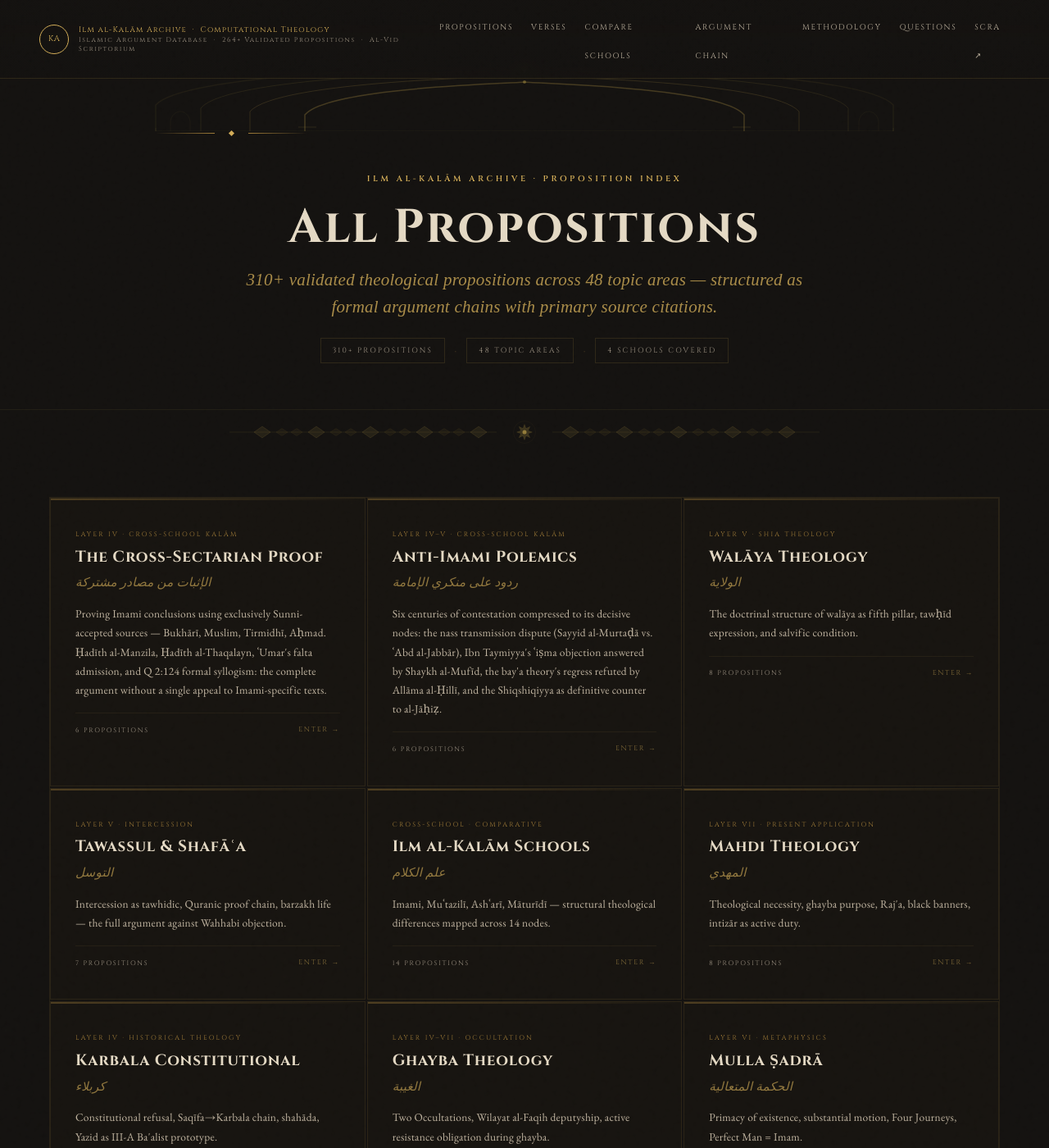
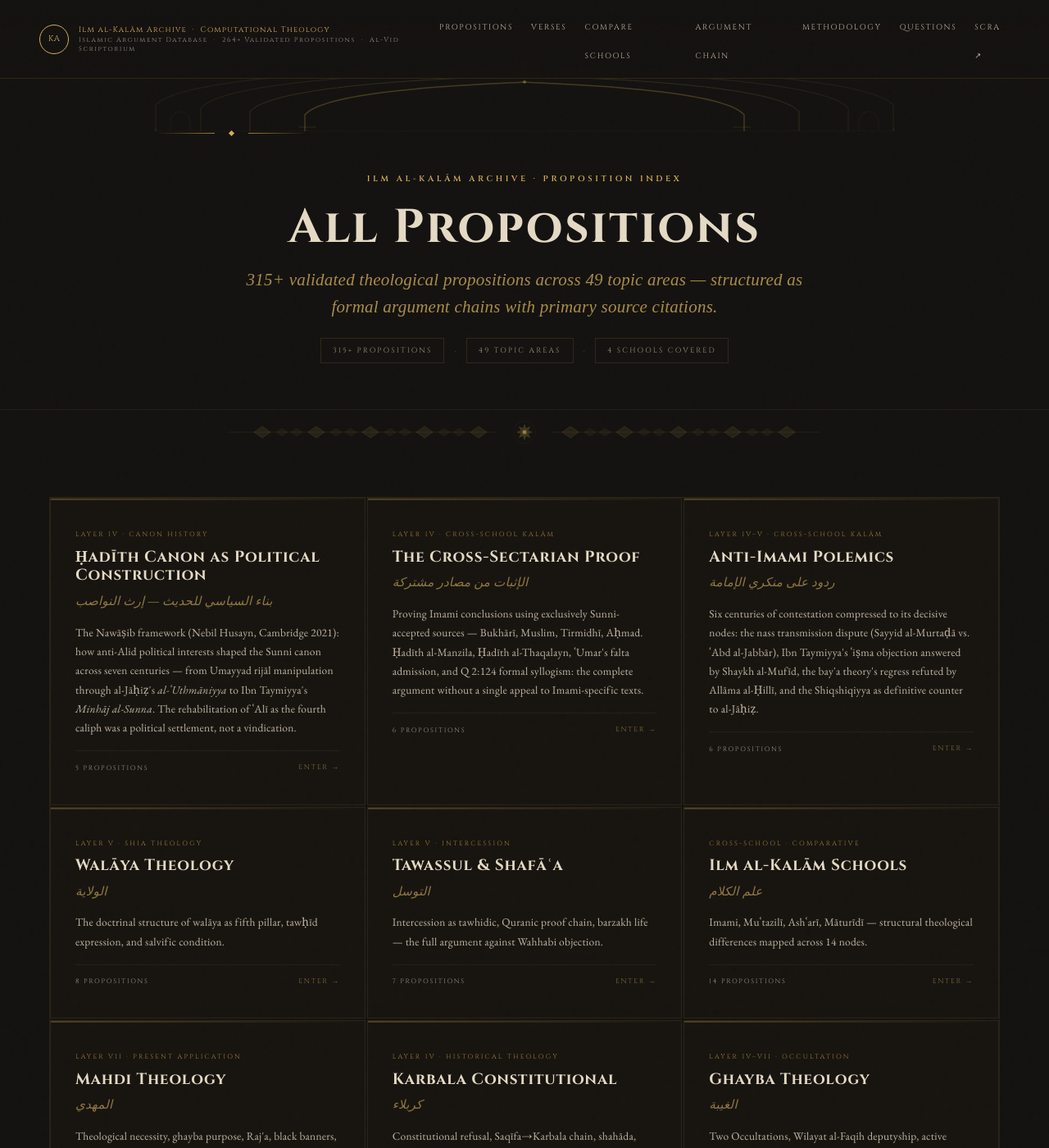
Before and after one commit to sacredcivilization/sacred-archive, a Jekyll site: the page built from propositions/index.html, in a window 1280 px wide and 1400 px high. Shown: the whole window at 82% size. Built offline with Jekyll 4.4.1, drawn with Linux system fonts in a browser that asks for light colours; some web fonts are replaced.

Commit message:
Add T49 Hadith Canon as Political Construction — 5 propositions (CANON-001 to CANON-005)
Nawasib framework from Husayn Opposing the Imam (Cambridge 2021):
canon-shaping agents, cross-genre methodology, rehabilitation as
political settlement, al-Jahiz al-Uthmaniyya, Ibn Taymiyya Minhaj
al-Sunna. Update index: 49 topics, 315+ propositions.

Co-Authored-By: Claude Sonnet 4.6 <noreply@anthropic.com>

```diff
--- a/propositions/index.html
+++ b/propositions/index.html
@@ -11,11 +11,11 @@ description: "107+ validated Islamic theological propositions across 14 topic ar
       <div class="ornament"><span class="line a"></span><span class="dia"></span><span class="line b"></span></div>
       <p class="topic-eye">Ilm al-Kalām Archive · Proposition Index</p>
       <h1 class="topic-title-h1">All Propositions</h1>
-      <p class="topic-subtitle">310+ validated theological propositions across 48 topic areas — structured as formal argument chains with primary source citations.</p>
+      <p class="topic-subtitle">315+ validated theological propositions across 49 topic areas — structured as formal argument chains with primary source citations.</p>
       <div class="topic-stats-bar">
-        <span class="tsb-item">310+ Propositions</span>
+        <span class="tsb-item">315+ Propositions</span>
         <span class="tsb-sep">·</span>
-        <span class="tsb-item">48 Topic Areas</span>
+        <span class="tsb-item">49 Topic Areas</span>
         <span class="tsb-sep">·</span>
         <span class="tsb-item">4 Schools Covered</span>
       </div>
@@ -26,6 +26,14 @@ description: "107+ validated Islamic theological propositions across 14 topic ar
 
   <div class="topic-index-wrap" style="padding-top:52px;">
     <div class="topic-index-grid">
+
+      <a href="{{ '/propositions/hadith-canon-construction/' | relative_url }}" class="topic-index-card">
+        <div class="tic-layer">Layer IV · Canon History</div>
+        <div class="tic-name">Ḥadīth Canon as Political Construction</div>
+        <div class="tic-arabic">بناء السياسي للحديث — إرث النواصب</div>
+        <p class="tic-desc">The Nawāṣib framework (Nebil Husayn, Cambridge 2021): how anti-Alid political interests shaped the Sunni canon across seven centuries — from Umayyad rijāl manipulation through al-Jāḥiẓ's <em>al-ʿUthmāniyya</em> to Ibn Taymiyya's <em>Minhāj al-Sunna</em>. The rehabilitation of ʿAlī as the fourth caliph was a political settlement, not a vindication.</p>
+        <div class="tic-footer"><span class="tic-count">5 Propositions</span><span class="tic-enter">Enter →</span></div>
+      </a>
 
       <a href="{{ '/propositions/cross-sectarian-proof/' | relative_url }}" class="topic-index-card">
         <div class="tic-layer">Layer IV · Cross-School Kalām</div>
```
Also changed, not shown: propositions/hadith-canon-construction/index.html (added, +116 -0 lines).
